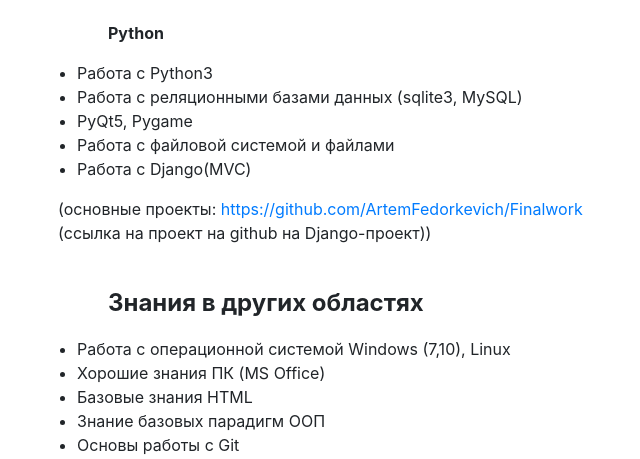
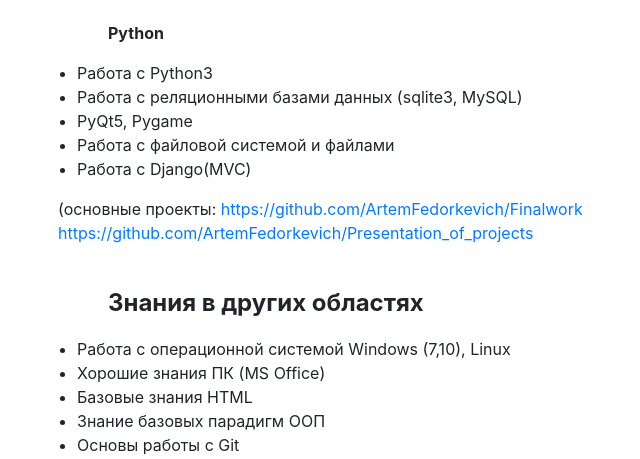
Before and after one commit to ArtemFedorkevich/Presentation_of_projects, a Django app: page /resume/ in a window 1280 px wide. Shown: the part 619-1078 px from the top of the page, without its empty margins (77-717 px from the left). Run offline with Django 3.2, Linux system fonts and the light colour scheme; some libraries are stand-ins or nearby versions.

Commit message:
Add link to project in resume.html

```diff
--- a/resume/templates/resume.html
+++ b/resume/templates/resume.html
@@ -40,7 +40,7 @@
 </ul>
 <p class="head" style="margin-left: 50px;">(основные проекты:
 <a href="https://github.com/ArtemFedorkevich/Finalwork">https://github.com/ArtemFedorkevich/Finalwork</a><br>
-(ссылка на проект на github на Django-проект))
+<a href="https://github.com/ArtemFedorkevich/Presentation_of_projects">https://github.com/ArtemFedorkevich/Presentation_of_projects</a><br>
 </p>
 <br>
 
```
